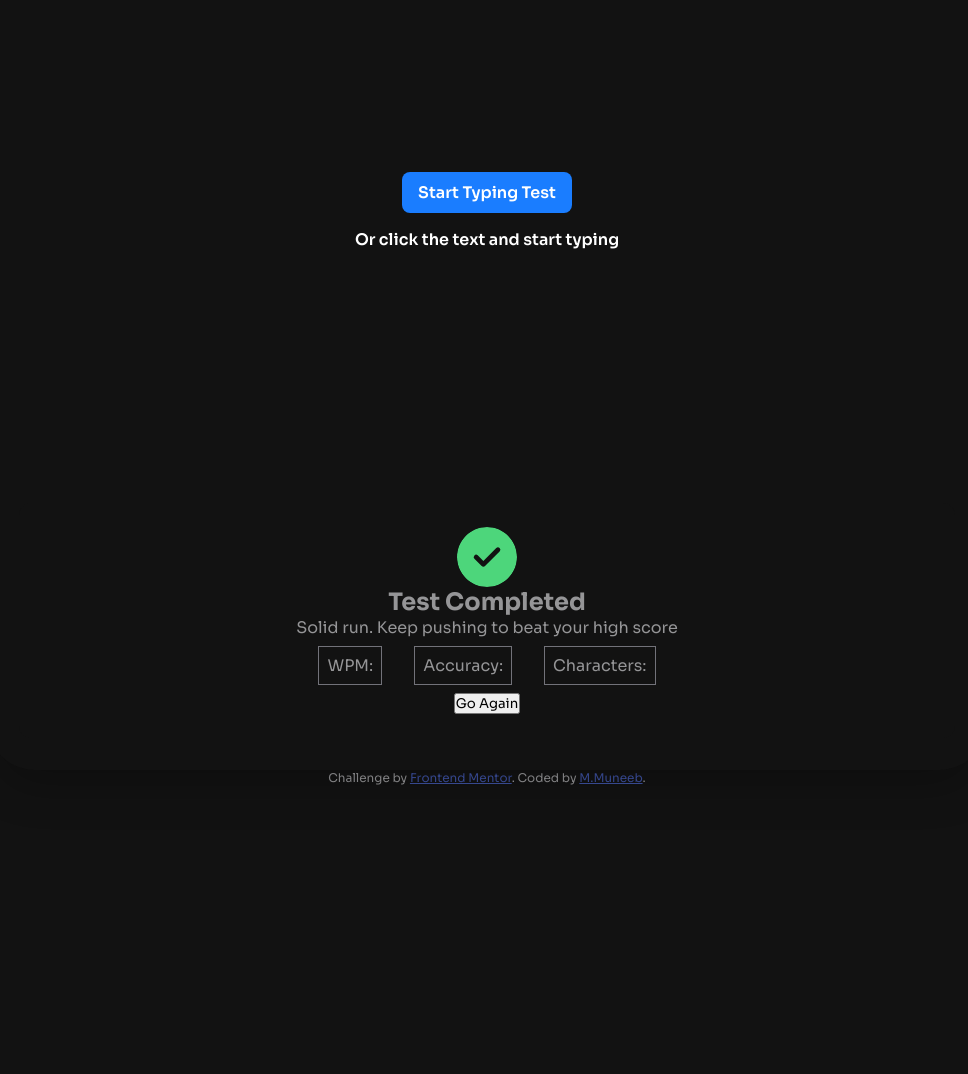
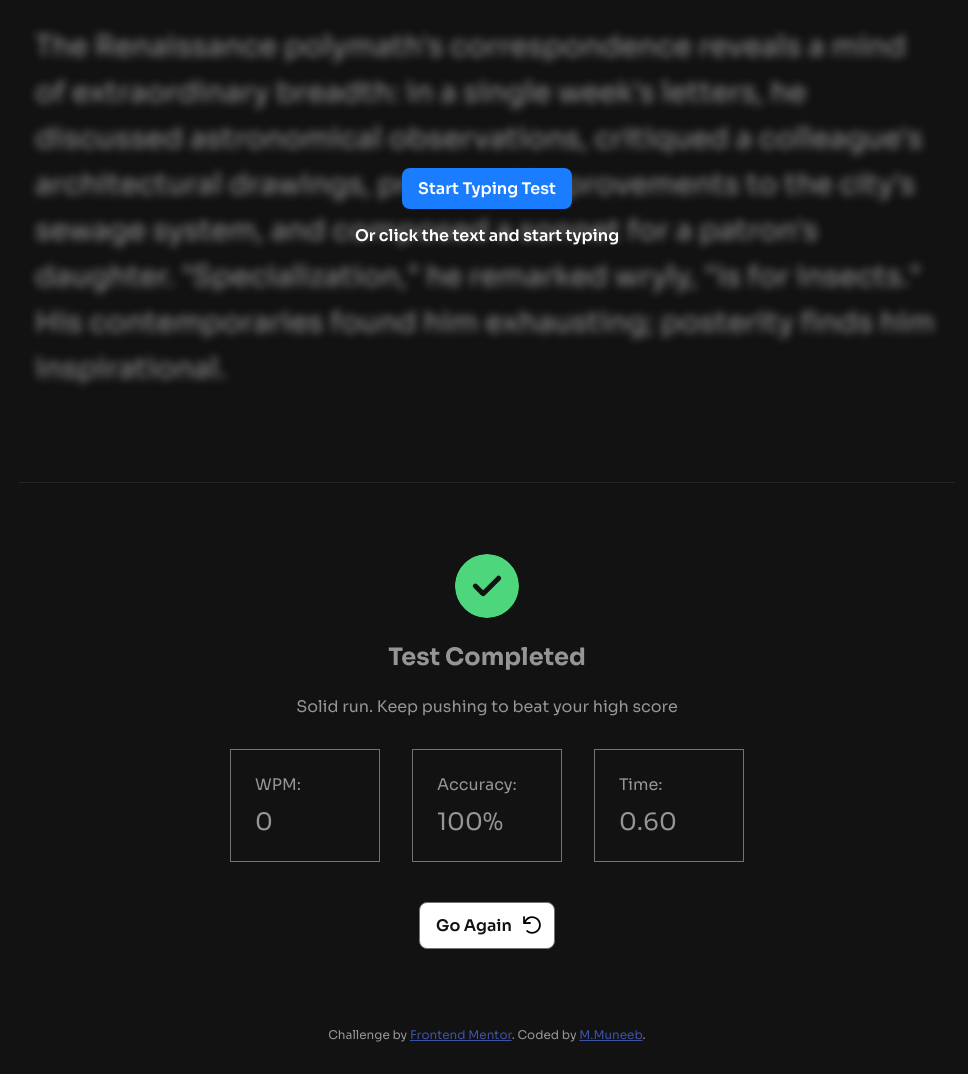
Before and after one commit to mmuneeb1000/typing-speed-test-dynamic, a website: page index.html in a window 1280 px wide. Shown: the part 280-1354 px from the top of the page, without its empty margins (153-1121 px from the left). Before the commit the page ends 1097 px from the top, so only its background shows below. Drawn offline with Linux system fonts and the light colour scheme.

Commit message:
styling cleanup

```diff
--- a/assets/js/main.js
+++ b/assets/js/main.js
@@ -1,6 +1,3 @@
-// assets/js/main.js
-
-// DOM Elements
 const wpmElement = document.querySelector(".words-per-minute");
 const accuracyElement = document.querySelector(".accuracy");
 const timeElement = document.querySelector(".time");
@@ -11,17 +8,15 @@ const resultPage = document.querySelector(".result-page");
 const passageContainer = document.querySelector(".passage-container");
 const personalBestSpan = document.querySelector(".personal-best");
 
-// Toggle buttons
 const easyBtn = document.querySelector(".toggle-easy");
 const mediumBtn = document.querySelector(".toggle-medium");
 const hardBtn = document.querySelector(".toggle-hard");
 const timedBtn = document.querySelector(".toggle-timed");
 const passageBtn = document.querySelector(".toggle-passage");
 
-// State variables
 let passageData = null;
-let currentDifficulty = "easy";
-let currentMode = "timed"; // 'timed' or 'passage'
+let currentDifficulty = "hard";
+let currentMode = "timed";
 let currentPassage = "";
 let currentInput = "";
 let testActive = false;
@@ -34,10 +29,7 @@ let currentCharIndex = 0;
 let totalCharacters = 0;
 let correctCharacters = 0;
 
-// Create typing elements
-const typingArea = document.createElement("div");
-typingArea.className = "typing-area";
-typingArea.style.display = "none";
+const typingArea = document.querySelector(".typing-area");
 
 const referenceTextDiv = document.createElement("div");
 referenceTextDiv.className = "reference-text";
@@ -50,9 +42,7 @@ userInput.rows = 4;
 
 typingArea.appendChild(referenceTextDiv);
 typingArea.appendChild(userInput);
-passageContainer.appendChild(typingArea);
 
-// Load personal best from localStorage
 function loadPersonalBest() {
   const saved = localStorage.getItem("typingPersonalBest");
   if (saved && !isNaN(parseInt(saved))) {
@@ -63,7 +53,6 @@ function loadPersonalBest() {
   }
 }
 
-// Save personal best
 function savePersonalBest(wpm) {
   if (wpm > personalBest) {
     personalBest = wpm;
@@ -72,7 +61,6 @@ function savePersonalBest(wpm) {
   }
 }
 
-// Fetch passage data from JSON
 async function loadPassageData() {
   try {
     const response = await fetch("./data.json");
@@ -102,7 +90,6 @@ function selectRandomPassage() {
   renderReferenceText();
 }
 
-// Render reference text with proper formatting
 function renderReferenceText() {
   let html = "";
   for (let i = 0; i < currentPassage.length; i++) {
@@ -124,7 +111,6 @@ function renderReferenceText() {
     html += `<span class="${className}">${escapeHtml(char)}</span>`;
   }
 
-  // Handle extra characters typed beyond passage length
   if (currentInput.length > currentPassage.length) {
     for (let i = currentPassage.length; i < currentInput.length; i++) {
       html += `<span class="incorrect">${escapeHtml(currentInput[i])}</span>`;
@@ -134,7 +120,6 @@ function renderReferenceText() {
   referenceTextDiv.innerHTML = html;
 }
 
-// Escape HTML special characters
 function escapeHtml(str) {
   return str.replace(/[&<>]/g, function (m) {
     if (m === "&") return "&amp;";
@@ -160,7 +145,6 @@ function calculateAccuracy() {
   return Math.floor((correct / currentInput.length) * 100);
 }
 
-// Calculate WPM
 function calculateWPM() {
   if (!startTime) return 0;
 
@@ -169,7 +153,6 @@ function calculateWPM() {
 
   if (elapsedMinutes === 0) return 0;
 
-  // Count correct characters
   let correct = 0;
   const minLength = Math.min(currentInput.length, currentPassage.length);
   for (let i = 0; i < minLength; i++) {
@@ -178,13 +161,11 @@ function calculateWPM() {
     }
   }
 
-  // Standard: 5 characters = 1 word
   const wordsTyped = correct / 5;
   const wpm = Math.floor(wordsTyped / elapsedMinutes);
   return wpm;
 }
 
-// Update stats display
 function updateStats() {
   const wpm = calculateWPM();
   const accuracy = calculateAccuracy();
@@ -200,7 +181,6 @@ function updateStats() {
   }
 }
 
-// Finish test
 function finishTest() {
   if (testCompleted) return;
 
@@ -218,10 +198,8 @@ function finishTest() {
   const finalAccuracy = calculateAccuracy();
   const charsTyped = currentInput.length;
 
-  // Save personal best
   savePersonalBest(finalWPM);
 
-  // Update result page
   const resultSpans = resultPage.querySelectorAll("span");
   if (resultSpans.length >= 3) {
     resultSpans[0].textContent = `WPM: ${finalWPM}`;
@@ -235,7 +213,6 @@ function finishTest() {
   resultPage.style.display = "flex";
 }
 
-// Start timer for timed mode
 function startTimedMode() {
   timer = setInterval(() => {
     if (!testActive) return;
@@ -251,7 +228,6 @@ function startTimedMode() {
   }, 1000);
 }
 
-// Handle user input
 function handleUserInput(e) {
   if (!testActive || testCompleted) return;
 
@@ -259,7 +235,6 @@ function handleUserInput(e) {
   renderReferenceText();
   updateStats();
 
-  // Check for passage completion in passage mode
   if (
     currentMode === "passage" &&
     currentInput.length >= currentPassage.length
@@ -277,7 +252,6 @@ function handleUserInput(e) {
   }
 }
 
-// Start the typing test
 function startTest() {
   if (testActive) return;
 
@@ -298,25 +272,22 @@ function startTest() {
     timeElement.textContent = "0.0";
   }
 
-  // Hide start prompt, show typing area
   document.querySelector(".start-test").style.display = "none";
   typingArea.style.display = "block";
   resultPage.style.display = "none";
   restartBtn.style.display = "flex";
+  typingArea.style.filter = "none";
   userInput.focus();
   renderReferenceText();
   updateStats();
 }
 
-// Restart test
 function restartTest() {
-  // Stop timer
   if (timer) {
     clearInterval(timer);
     timer = null;
   }
 
-  // Reset state
   testActive = false;
   testCompleted = false;
   currentInput = "";
@@ -331,25 +302,20 @@ function restartTest() {
     timeElement.textContent = "0.0";
   }
 
-  // Select new random passage
   selectRandomPassage();
 
-  // Reset UI
   document.querySelector(".start-test").style.display = "flex";
-  typingArea.style.display = "none";
   resultPage.style.display = "none";
-
+  typingArea.style.filter = "blur(4px)";
   wpmElement.textContent = "0";
   accuracyElement.textContent = "100%";
 }
 
-// Change difficulty
 function setDifficulty(difficulty) {
   if (testActive) return;
   currentDifficulty = difficulty;
   selectRandomPassage();
 
-  // Update active button styling
   [easyBtn, mediumBtn, hardBtn].forEach((btn) => {
     btn.classList.remove("active");
   });
@@ -358,12 +324,10 @@ function setDifficulty(difficulty) {
   if (difficulty === "hard") hardBtn.classList.add("active");
 }
 
-// Change mode
 function setMode(mode) {
   if (testActive) return;
   currentMode = mode;
 
-  // Update active button styling
   [timedBtn, passageBtn].forEach((btn) => {
     btn.classList.remove("active");
   });
@@ -378,7 +342,7 @@ function setMode(mode) {
 
 async function init() {
   loadPersonalBest();
-
+  passageContainer.style.display = "flex";
   const loaded = await loadPassageData();
   if (!loaded) return;
 
@@ -406,8 +370,7 @@ async function init() {
   timedBtn.addEventListener("click", () => setMode("timed"));
   passageBtn.addEventListener("click", () => setMode("passage"));
 
-  // Set initial active states
-  easyBtn.classList.add("active");
+  hardBtn.classList.add("active");
   timedBtn.classList.add("active");
 }
 init();
--- a/assets/scss/components/_buttons.scss
+++ b/assets/scss/components/_buttons.scss
@@ -11,9 +11,12 @@
     border: 1px solid u.$blue-400;
   }
   &:active {
-    background: #3b82f6;
-    color: white;
-    border-color: #3b82f6;
+    color: u.$blue-400;
+    border: 1px solid u.$blue-400;
+  }
+  &:focus {
+    color: u.$blue-400;
+    border: 1px solid u.$blue-400;
   }
 }
 
@@ -40,7 +43,29 @@
   border-radius: u.rem(8);
   margin: u.rem(8) auto;
   span {
-    width: 16px;
-    height: 16px;
+    width: u.rem(16);
+    height: u.rem(16);
   }
 }
+
+.result-btn {
+  display: flex;
+  background-color: u.$white;
+  color: u.$grey-900;
+  font-size: u.rem(16);
+  font-weight: u.$font-semibold;
+  gap: u.rem(10);
+  border: 1px solid u.$grey-500;
+  padding: u.rem(12) u.rem(16);
+  border-radius: u.rem(8);
+  margin: u.rem(8) auto;
+  span {
+    display: inline-block;
+    width: u.rem(16);
+    height: u.rem(16);
+  }
+}
+
+.again-icon {
+  filter: invert(1);
+}
--- a/assets/scss/components/_display.scss
+++ b/assets/scss/components/_display.scss
@@ -22,6 +22,7 @@
 
 .typing-area {
   margin-top: 1.5rem;
+  filter: blur(u.rem(4));
 }
 
 .reference-text {
@@ -29,7 +30,6 @@
   line-height: 1.6;
   margin-bottom: 1rem;
   padding: 1rem;
-  background: u.$grey-900;
   border-radius: 8px;
   min-height: 120px;
   cursor: text;
@@ -62,3 +62,8 @@
   opacity: 0;
   pointer-events: none;
 }
+
+.active {
+  border: 1px solid u.$blue-400 !important;
+  color: u.$blue-400 !important;
+}
--- a/assets/scss/components/_result.scss
+++ b/assets/scss/components/_result.scss
@@ -3,22 +3,29 @@
 .result-page {
   display: flex;
   flex-direction: column;
+  height: 60vh;
+  justify-content: center;
   margin-top: 2rem;
   padding: 1.5rem;
+  gap: u.rem(24);
   align-items: center;
   background: u.$grey-900;
   border-radius: 12px;
-  img {
-    width: 60px;
-  }
-  span {
-    display: flex;
-    margin: 0.5rem 1rem;
-    border: 1px solid u.$grey-500;
-    padding: u.rem(8);
-  }
 }
 
 .result-cards {
   display: flex;
+  div {
+    display: flex;
+    width: u.rem(150);
+    flex-direction: column;
+    gap: u.rem(12);
+    justify-content: flex-end;
+    margin: 0.5rem 1rem;
+    border: 1px solid u.$grey-500;
+    padding: u.rem(24);
+    span {
+      font-size: u.rem(24);
+    }
+  }
 }
--- a/assets/scss/layout/_container.scss
+++ b/assets/scss/layout/_container.scss
@@ -4,25 +4,30 @@ main {
   max-width: u.rem(1000);
   width: 100%;
   background: u.$grey-900;
-  text-align: center;
-  backdrop-filter: blur(u.rem(2));
   border-radius: u.rem(48);
   padding: u.rem(32);
-  box-shadow: 0 u.rem(25) u.rem(45) u.rem(-12) rgba(0, 0, 0, 0.25);
   transition: all 0.2s ease;
 }
 .passage-container {
   width: 100%;
   height: 70vh;
   display: flex;
+  margin: 12px 0;
   justify-content: center;
   align-items: center;
+  border-width: 1px 0px;
+  border-color: u.$grey-800;
+  border-style: solid;
 }
 
 .start-test {
+  position: absolute;
   display: flex;
+  z-index: 999;
+  margin: auto;
   flex-direction: column;
   align-items: center;
+  justify-content: center;
   gap: 0.5rem;
   color: u.$white;
   font-weight: u.$font-semibold;
--- a/index.html
+++ b/index.html
@@ -41,24 +41,30 @@
       </section>
       <section class="passage-container">
         <div class="start-test">
-          <div class="typing-area"></div>
           <button class="start-btn">Start Typing Test</button>
           <p>Or click the text and start typing</p>
         </div>
+        <div class="typing-area"></div>
       </section>
       <section class="result-page">
         <img src="assets/images/icon-completed.svg" />
         <h2>Test Completed</h2>
         <p>Solid run. Keep pushing to beat your high score</p>
         <div class="result-cards">
-          <span>WPM:</span>
-          <span>Accuracy:</span>
-          <span>Characters:</span>
+          <div>WPM: <span class="words-per-minute">0</span></div>
+          <div>Accuracy: <span class="accuracy">100%</span></div>
+          <div>Time: <span class="time">0.60</span></div>
         </div>
-        <button>Go Again</button>
+        <button class="result-btn">
+          Go Again<span
+            ><img class="again-icon" src="/assets/images/icon-restart.svg"
+          /></span>
+        </button>
       </section>
       <button class="restart-btn">
-        Restart Test<span><img src="/assets/images/icon-restart.svg" /></span>
+        Restart Test<span
+          ><img class="restart-icon" src="/assets/images/icon-restart.svg"
+        /></span>
       </button>
     </main>
 
```
Also changed, not shown: assets/css/main.css, 1 other file.
